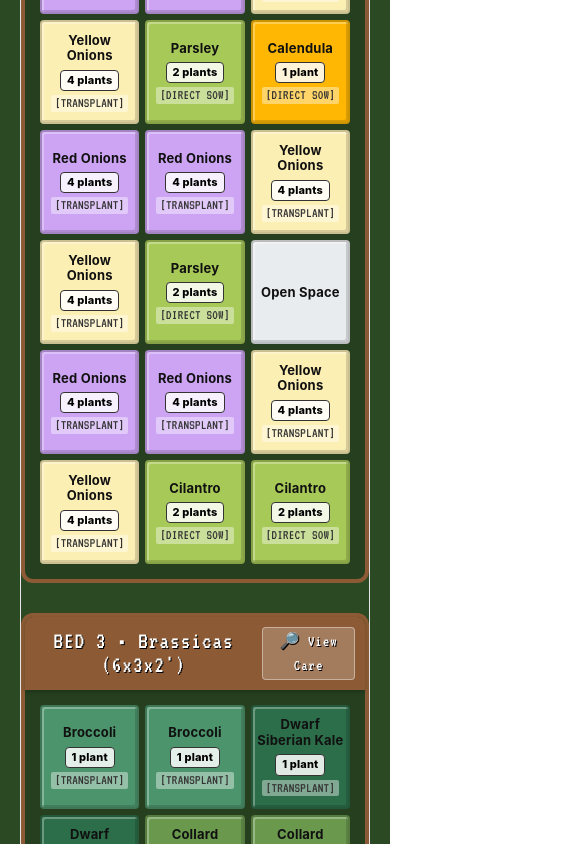
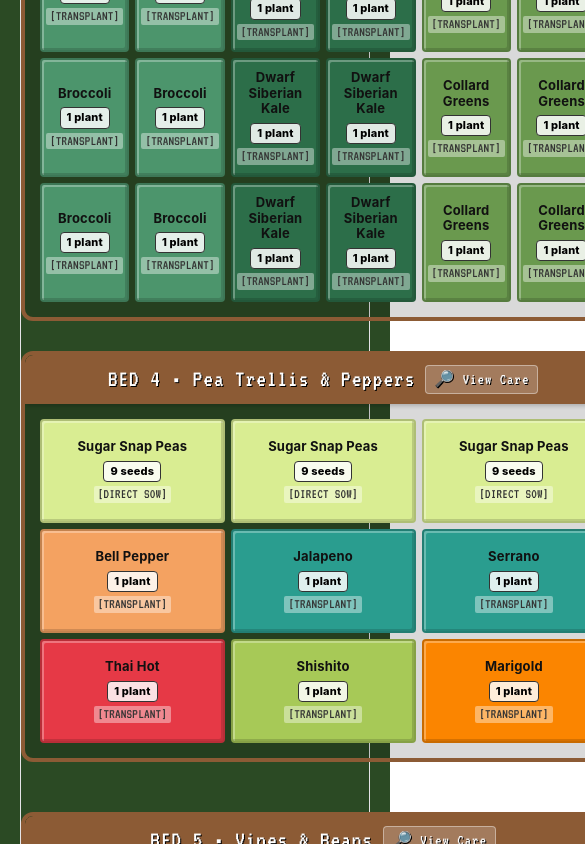
Before and after one commit to nategraves29/garden-planner-2026, a React (Vite) app: page / in a window 390 px wide. Shown: the part 1156-2000 px from the top of the page, 585 px wide, since content can reach past the window. Built offline with nearby package versions, Linux system fonts and the light colour scheme; no server answers; the database is empty.

Commit message:
Fixed mobile grid layout

```diff
--- a/package.json
+++ b/package.json
@@ -20,6 +20,6 @@
     "@vitejs/plugin-react": "^4.2.1",
     "eslint": "^8.57.0",
     "gh-pages": "^6.1.1",
-    "vite": "^5.2.0"
+    "vite": "^8.0.8"
   }
 }
--- a/src/App.css
+++ b/src/App.css
@@ -30,6 +30,8 @@ h1 {
 .bed-section {
   margin-bottom: 30px; background: rgba(0,0,0,0.15); padding: 15px;
   border-radius: 12px; border: 4px solid var(--wood-dark);
+  overflow-x: auto;
+  -webkit-overflow-scrolling: touch;
 }
 
 .bed-header {
@@ -46,11 +48,12 @@ h1 {
   font-size: 16px; background: rgba(255,255,255,0.2); padding: 2px 8px; border-radius: 4px; border: 1px solid rgba(255,255,255,0.4);
 }
 
-.grid-6 { display: grid; grid-template-columns: repeat(6, 1fr); gap: 6px; }
-.grid-3 { display: grid; grid-template-columns: repeat(3, 1fr); gap: 6px; }
+/* Force beds to maintain true physical shape */
+.grid-6 { display: grid; grid-template-columns: repeat(6, 1fr); gap: 6px; min-width: 550px; }
+.grid-3 { display: grid; grid-template-columns: repeat(3, 1fr); gap: 6px; min-width: 275px; }
 
 @media (max-width: 768px) {
-  .grid-6, .grid-3 { grid-template-columns: repeat(3, 1fr); }
+  /* Stack Beds 4, 5, and 6 vertically, but leave the internal columns alone */
   .flex-row { flex-direction: column; gap: 0; }
 }
 
```
Also changed, not shown: 1 other file (tests, documents, lock files or other folders).
